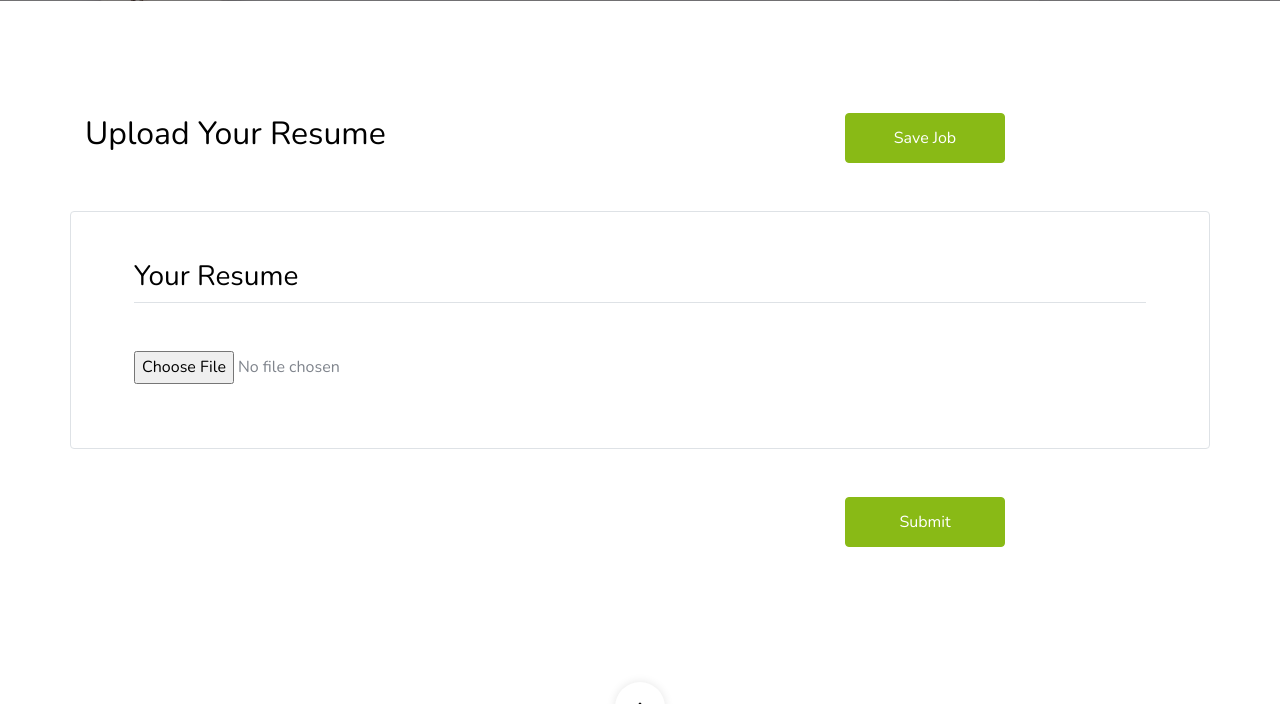
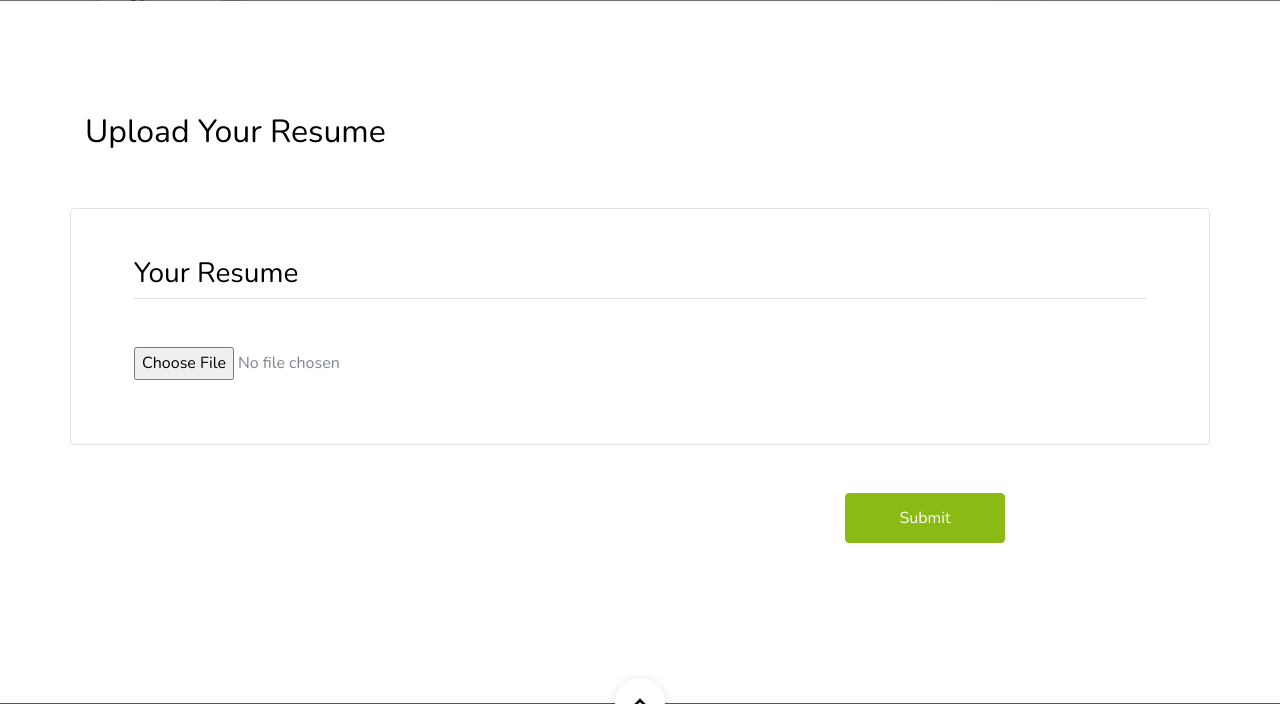
Before and after one commit to Raxan7/JobLink, a Django app: template app/templates/index.html in a window 1280 px wide. Shown: the part 370-1074 px from the top of the page. Run offline with Django 3.2, Linux system fonts and the light colour scheme; the template is opened without the code that fills it: values that come from a table or form of the project are taken from there, others are empty; some libraries are stand-ins or nearby versions; some web fonts are replaced.

Commit message:
Updated UI

```diff
--- a/app/templates/index.html
+++ b/app/templates/index.html
@@ -33,9 +33,6 @@
           <div class="col-lg-4">
             <div class="row">
 
-              <div class="col-6">
-                <a href="#" class="btn btn-block btn-primary btn-md">Save Job</a>
-              </div>
             </div>
           </div>
         </div>
```
